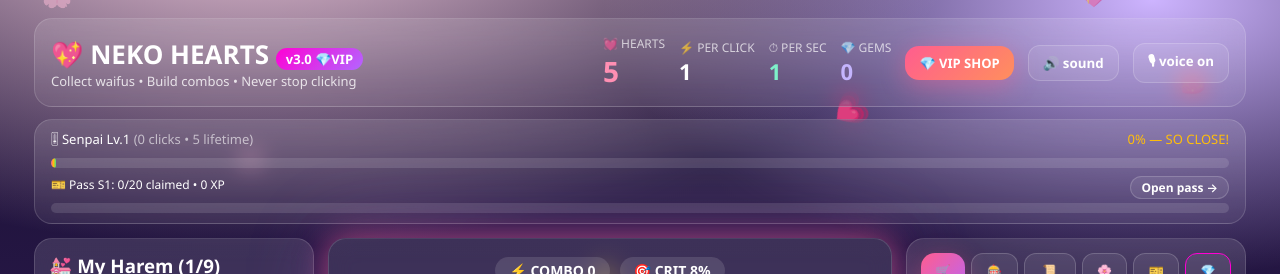
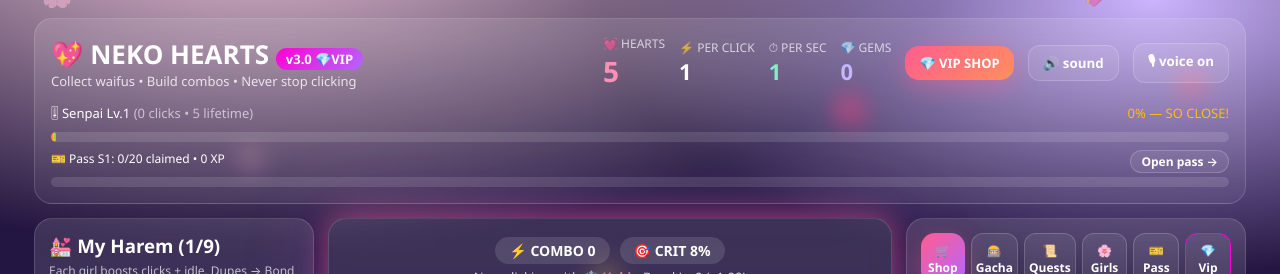
Before and after one commit to rar4/NekoHearts, a Next.js app: page / in a window 1280 px wide. Shown: the top 274 px of the page. Built offline with nearby package versions, Linux system fonts and the light colour scheme.

Commit message:
merge level bars into main header, drop second header card

```diff
--- a/app/page.tsx
+++ b/app/page.tsx
@@ -677,10 +677,8 @@ export default function Page() {
           <button className="btn-ghost" onClick={toggleMute} title="toggle all sound">{s.muted ? "🔇 muted" : "🔊 sound"}</button>
           <button className="btn-ghost" onClick={toggleVoice} title="toggle girl voice clips">{(s.voiceMuted || s.muted) ? "🎙 voice off" : "🎙 voice on"}</button>
         </div>
-      </div>
-
-      {/* LEVEL BAR — always almost leveling ( endowed progress effect ) */}
-      <div className="card" style={{ marginTop: 12, padding: "10px 16px", zIndex: 1, position: "relative" }}>
+        {/* LEVEL BARS — live inside the main header now */}
+        <div style={{ width: "100%" }}>
           <div style={{ display: "flex", justifyContent: "space-between", fontSize: 13, marginBottom: 6 }}>
             <span>🎚 Senpai Lv.{stats.level} <span style={{ opacity: 0.6 }}>({fmt(s.totalClicks)} clicks • {fmt(s.totalHearts)} lifetime)</span></span>
             <span style={{ color: "#ffbe0b" }}>{Math.floor(stats.levelProg * 100)}% — SO CLOSE!</span>
@@ -691,6 +689,7 @@ export default function Page() {
             <button className="btn-ghost" style={{ padding: "2px 10px", fontSize: 12 }} onClick={() => goMobile("pass")}>Open pass →</button>
           </div>
           <div className="progress"><div style={{ width: `${Math.min(100, ((s.bpXp ?? 0) / 24000) * 100)}%` }} /></div>
+        </div>
       </div>
 
       {offlineMsg && (
```
Lines whose indentation alone changed are shown as unchanged.
